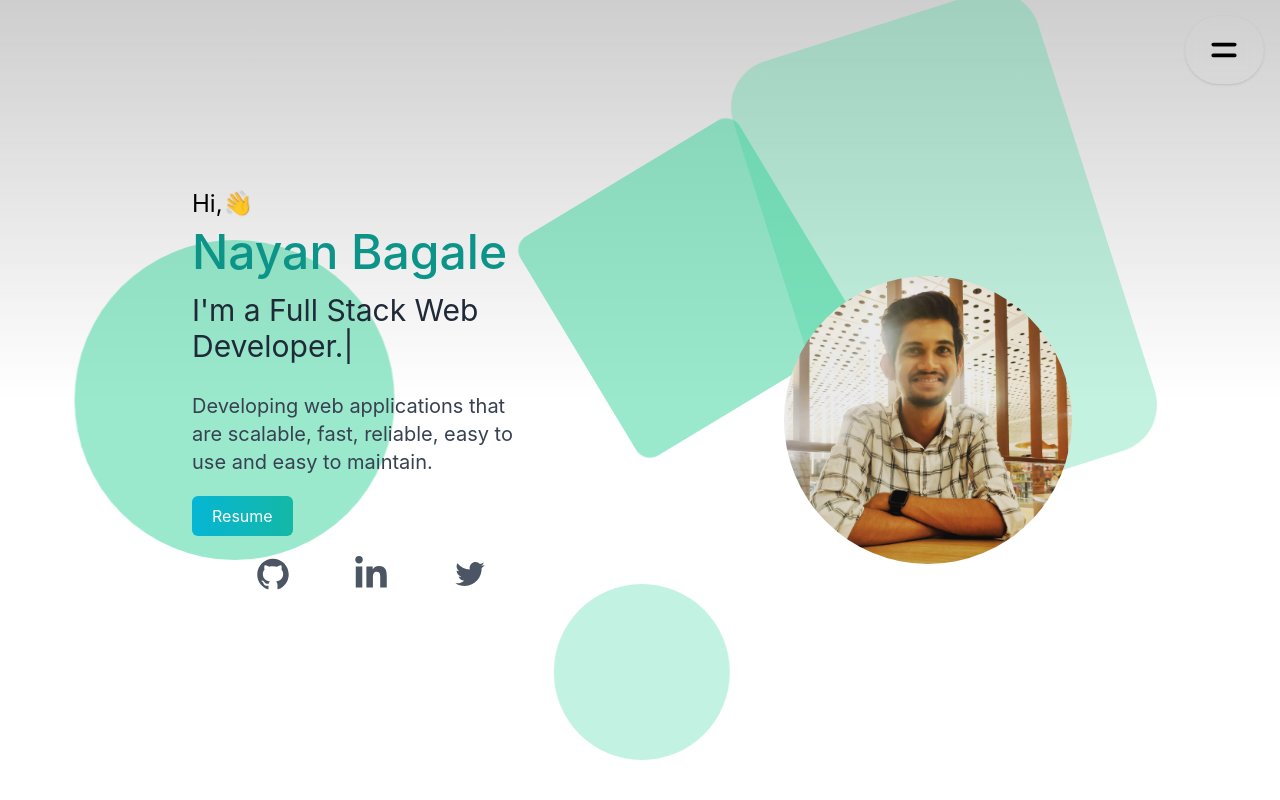
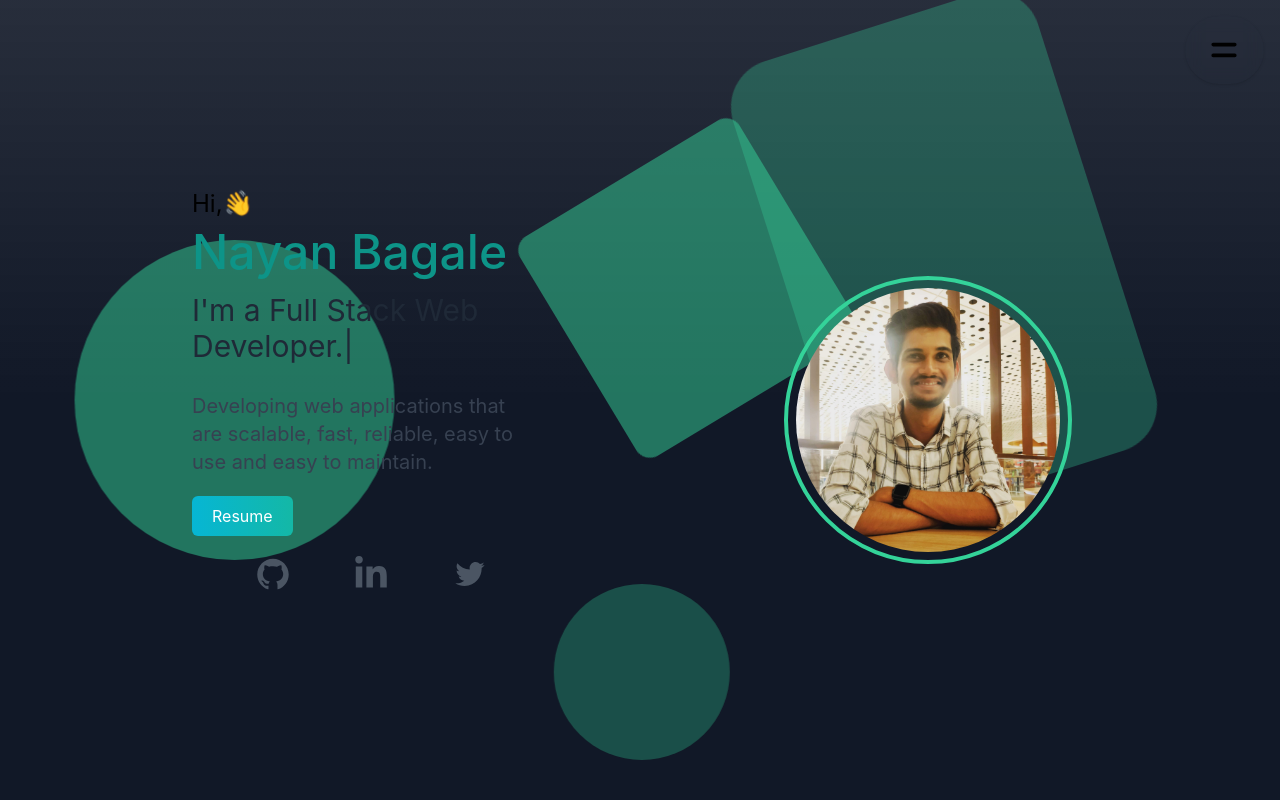
Before and after one commit to nayan-bagale/react-portfolio, a React (Create React App) app: page / in a window 1280 px wide. Shown: the top 800 px of the page. Built offline with nearby package versions, Linux system fonts and the light colour scheme.

Commit message:
git push

```diff
--- a/src/components/Background/Back.jsx
+++ b/src/components/Background/Back.jsx
@@ -3,7 +3,7 @@ import { useTheme } from "../ContexAPI/Theme";
 
 function Back() {
     const { theme } = useTheme();
-    console.log(theme)
+
     let background = theme === 'light' ? 'background-light' : "background-dark";
   return (
     <>
--- a/src/components/ContexAPI/Theme.js
+++ b/src/components/ContexAPI/Theme.js
@@ -6,19 +6,28 @@ export const ThemeProvider = ({ children }) => {
   const [theme, setTheme] = useState(null);
 
   useEffect(() => {
-    if (window.matchMedia("(prefers-color-scheme: dark)").matches) {
-      setTheme("dark");
-    } else {
-      setTheme("light");
+    const localTheme = JSON.parse(localStorage.getItem("Theme"));
+    if (localTheme) {
+      setTheme(localTheme);
     }
+      // if (window.matchMedia("(prefers-color-scheme: dark)").matches) {
+      //   setTheme("dark");
+      //   localStorage.setItem("Theme", JSON.stringify("dark"));
+      //   console.log(localTheme);
+      // } else {
+      //   setTheme("light");
+      //   localStorage.setItem("Theme", JSON.stringify("dark"));
+      // }
+
   }, []);
 
   useEffect(() => {
-    console.log(theme)
     if (theme === "dark") {
       document.documentElement.classList.add("dark");
+      localStorage.setItem("Theme", JSON.stringify(theme));
     } else {
       document.documentElement.classList.remove("dark");
+      localStorage.setItem("Theme", JSON.stringify(theme));
     }
   }, [theme]);
 
@@ -35,30 +44,3 @@ export const ThemeProvider = ({ children }) => {
 };
 
 export const useTheme = () => useContext(ThemeContext);
-
-// const Dark = () => {
-//   const [theme, setTheme] = useState(null);
-
-//   useEffect(() => {
-//     if (window.matchMedia('(prefers-color-scheme: dark)').matches) {
-//       setTheme('dark') ;
-//     }else{
-//       setTheme('light');
-//     }
-//   }, []);
-
-
-//   useEffect(() => {
-//     if (theme === "dark") {
-//       document.documentElement.classList.add("dark");
-//     } else {
-//       document.documentElement.classList.remove("dark");
-//     }
-//   }, [theme]);
-
-//   return () => {
-//     setTheme(theme === "dark" ? "light" : "dark");
-//   };
-// };
-
-// export default Dark;
--- a/src/components/Header/header.js
+++ b/src/components/Header/header.js
@@ -56,7 +56,7 @@ function Header() {
     <header className=" flex z-10 top-0 right-0 items-center justify-end fixed transition duration-300 ease-in-out dark:text-white">
       <nav className=" flex justify-end">
         <motion.div
-          className=" flex flex-col items-center backdrop-blur p-2 md:p-4 m-4 shadow-sm md:shadow dark:shadow-black shadow-white rounded-full"
+          className=" flex flex-col items-center backdrop-blur p-2 py-3 md:py-4 md:p-4 m-4 shadow-sm md:shadow dark:shadow-black shadow-slate-100 rounded-full"
           initial={{ x: 100 }}
           animate={{ x: 0 }}
           transition={{ type: "tween", duration: 1.5, delay: 3 }}
--- a/src/components/Info/biosection.js
+++ b/src/components/Info/biosection.js
@@ -24,8 +24,8 @@ export default function Biosection() {
       animate="visible"
       transition={{ type: "tween", duration: 1.5, delay: 3 }}
     >
-      <div className=" mx-auto bg-gradient-to-b from-teal-500 rounded-full w-52 h-52 mt-10 overflow-hidden md:w-72 md:h-72">
-        <img src={Image} alt="profile-pic" />
+      <div className=" mx-auto border-4 dark:border-yellow-400 border-emerald-400 p-2 rounded-full w-52 h-52 mt-10 overflow-hidden md:w-72 md:h-72">
+        <img src={Image} alt="profile-pic" className=" rounded-full" />
       </div>
 
       <div className=" m-4 p-4 flex flex-col items-start text-left md:w-1/2 md:p-8 md:m-8 ">
@@ -33,7 +33,7 @@ export default function Biosection() {
           Hi,
           <motion.div
             animate={{ rotate: [-10, 0, -10] }}
-            transition={{ repeat: 1, duration: 0.5, delay:10 }}
+            transition={{ repeat: 1, duration: 0.5, delay: 10 }}
           >
             👋
           </motion.div>
--- a/src/components/Loading/loading.jsx
+++ b/src/components/Loading/loading.jsx
@@ -6,7 +6,7 @@ export default function loading({ loading }) {
     <AnimatePresence>
       {
         <motion.div
-          className=" z-20 fixed grid place-items-center dark:bg-gray-900 min-h-screen w-full"
+          className=" z-20 fixed grid place-items-center bg-white dark:bg-gray-900 min-h-screen w-full"
           initial={{ opacity: 1 }}
           animate={{
             opacity: 0,
--- a/src/components/contact-me/Contactme.js
+++ b/src/components/contact-me/Contactme.js
@@ -1,8 +1,12 @@
 import React from "react";
 import { BsArrowRight } from "react-icons/bs";
 import Child from "../Animation/Child";
+import { useTheme } from "../ContexAPI/Theme";
+
 
 export default function Contactme() {
+    const { theme } = useTheme();
+
   const handlesubmit = (e) => {
     e.preventDefault();
     alert("success");
@@ -16,6 +20,11 @@ export default function Contactme() {
       <div className=" text-3xl md:text-4xl p-4 my-4 self-start">
         <h1 className=" pb-4 text-teal-800 dark:text-white">Contact</h1>
         <div className=" border w-[18%] border-teal-700 dark:border-yellow-400"></div>
+      </div>
+
+      <div className=" w-4/5 my-0 md:w-2/3 md:my-6 dark:text-gray-300 text-lg text-justify py-3 md:text-2xl md:py-5 leading-8 text-gray-700">
+        i would {theme === 'light' ? '❤️' : '🤍'} to hear about your projects and how i could help. Please
+        message me and i'll get back to you as soon as possible.
       </div>
 
       <form onSubmit={handlesubmit} className=" w-4/5 my-4 md:w-2/3 md:my-6">
--- a/src/index.css
+++ b/src/index.css
@@ -27,7 +27,7 @@ code {
 body::-webkit-scrollbar-track
 {
 	-webkit-box-shadow: inset 0 0 6px rgba(0,0,0,0.3);
-	background-color: #F5F5F5;
+	background-color: #bdbdbd;
 }
 
 body::-webkit-scrollbar
@@ -38,7 +38,7 @@ body::-webkit-scrollbar
 
 body::-webkit-scrollbar-thumb
 {
-	background-color: #191a29;
+	background-color: #33343f;
 }
 
 .background-dark {
```
